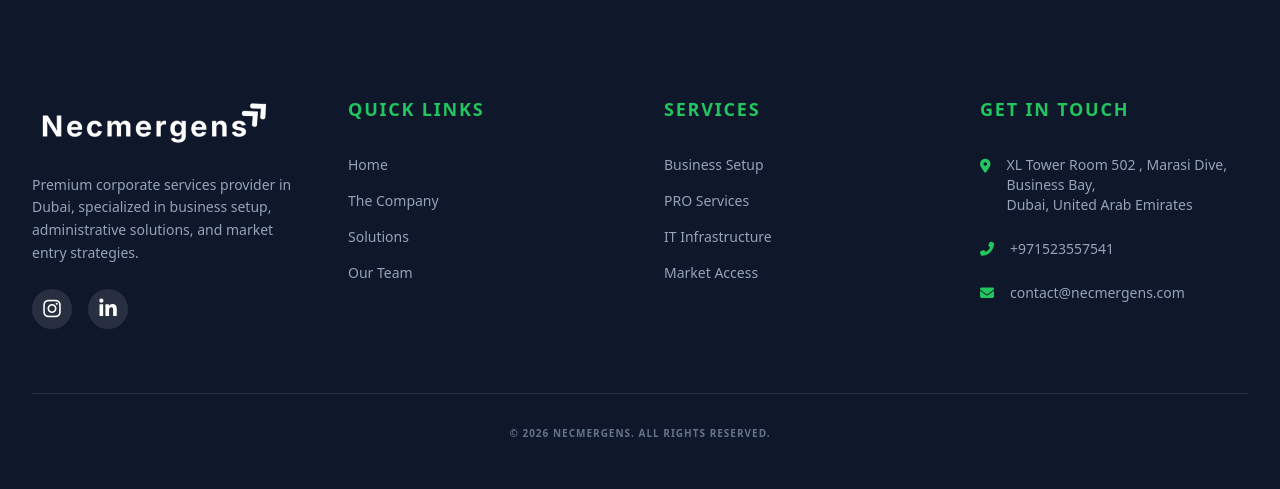
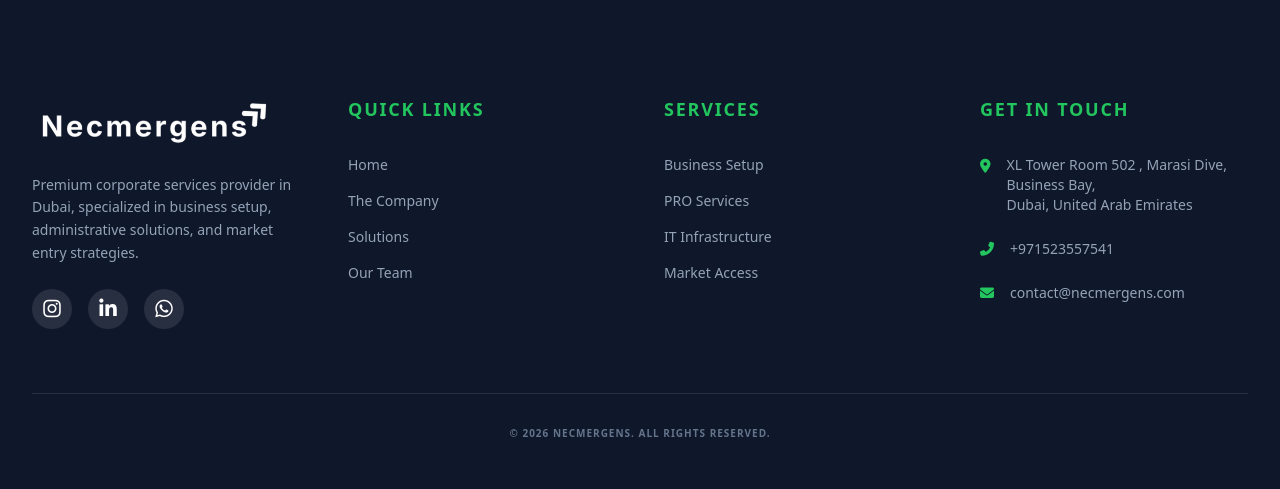
Before and after one commit to chitpaingdway/Company-Website, a Flask app: page / in a window 1280 px wide. Shown: the part 5212-5701 px from the top of the page. Run offline with Flask 3, Linux system fonts and the light colour scheme; some libraries are stand-ins or nearby versions.

Commit message:
Update index.html

```diff
--- a/templates/index.html
+++ b/templates/index.html
@@ -490,6 +490,9 @@
                         <a href="https://www.linkedin.com/in/necmergens-corporate-service-provider-0554223a3/" target="_blank" class="w-10 h-10 rounded-full bg-white/10 flex items-center justify-center hover:bg-green-600 transition duration-300 text-xl">
                             <i class="fab fa-linkedin-in"></i>
                         </a>
+                        <a href="https://wa.me/971525849643" target="_blank" class="w-10 h-10 rounded-full bg-white/10 flex items-center justify-center hover:bg-green-600 transition duration-300 text-xl">
+                            <i class="fab fa-whatsapp"></i>
+                        </a>
                     </div>
                 </div>
 
```
